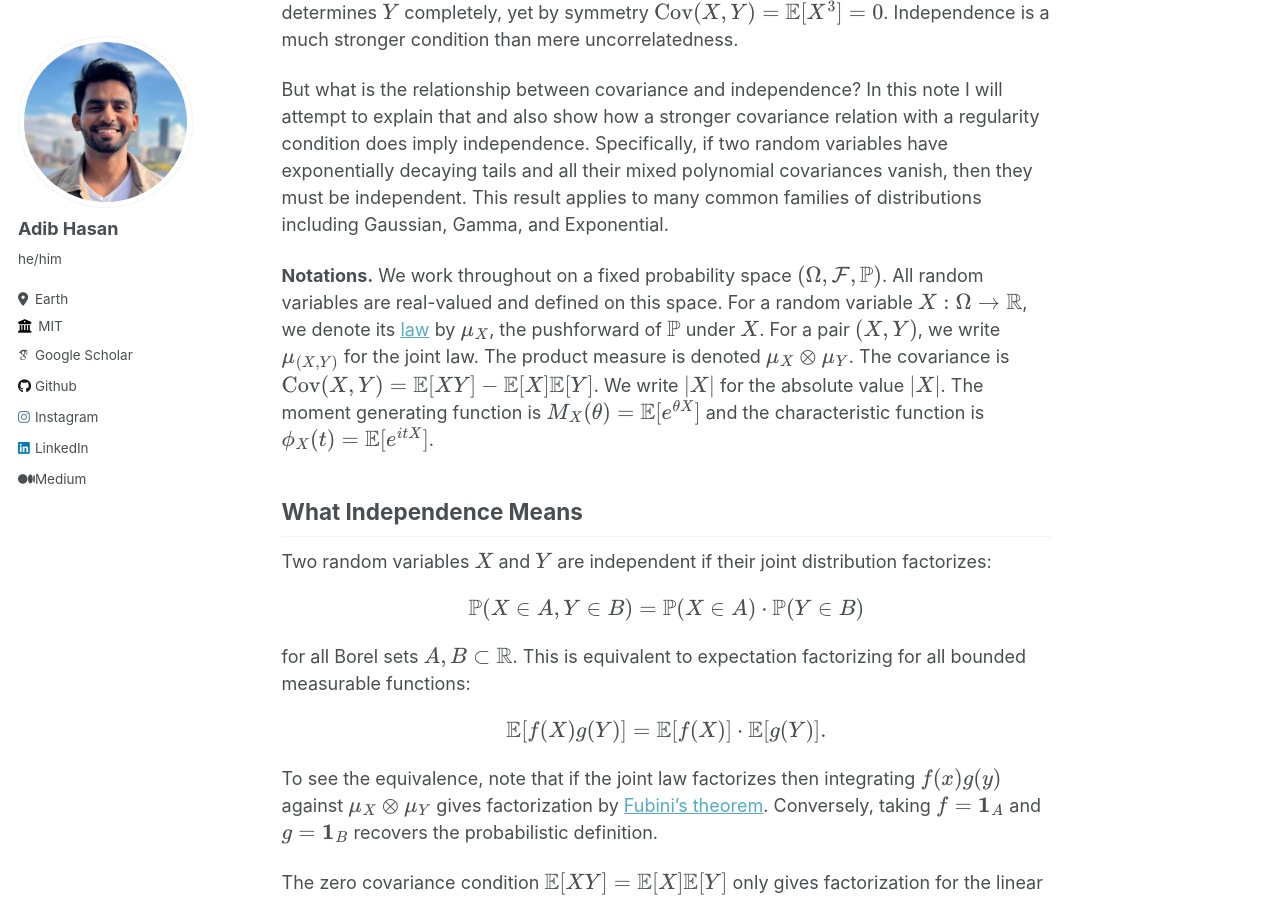
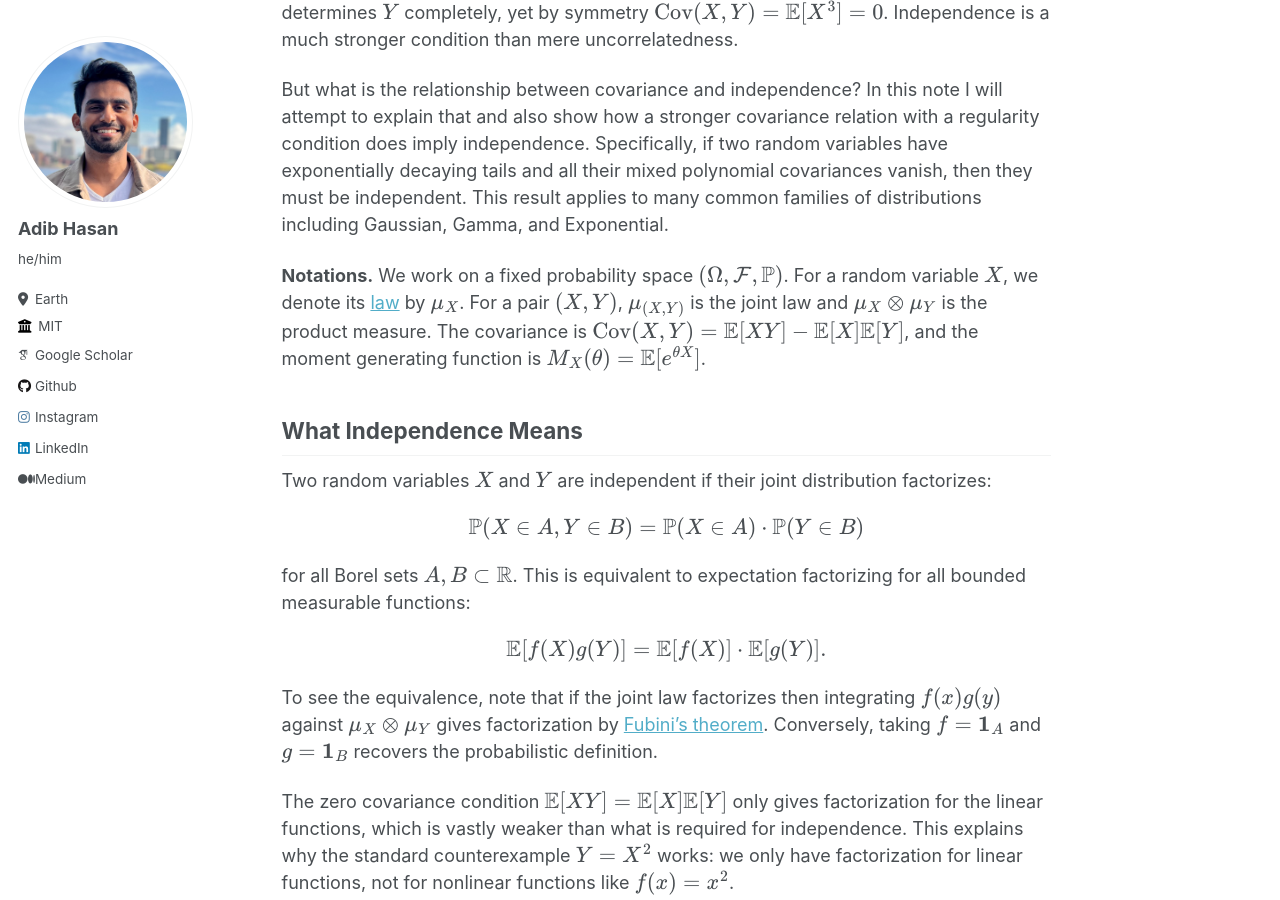
Before and after one commit to Neehan/neehan.github.io, a Jekyll site: the page built from _blog/no-corr-to-independence.md, in a window 1280 px wide and 900 px high, scrolled down 347 px. Built offline with Jekyll 4.4.1, drawn with Linux system fonts in a browser that asks for light colours; some web fonts are replaced.

Commit message:
fixed proof

```diff
--- a/_blog/no-corr-to-independence.md
+++ b/_blog/no-corr-to-independence.md
@@ -14,7 +14,7 @@ It is a well-known fact in probability that zero correlation does not always imp
 
 But what is the relationship between covariance and independence? In this note I will attempt to explain that and also show how a stronger covariance relation with a regularity condition does  imply independence. Specifically, if two random variables have exponentially decaying tails and all their mixed polynomial covariances vanish, then they must be independent. This result applies to many common families of distributions including Gaussian, Gamma, and Exponential.
 
-**Notations.** We work throughout on a fixed probability space $(\Omega,\mathcal F,\mathbb P)$. All random variables are real-valued and defined on this space. For a random variable $X:\Omega\to\mathbb R$, we denote its [law](https://en.wikipedia.org/wiki/Probability_distribution) by $\mu\_X$, the pushforward of $\mathbb P$ under $X$. For a pair $(X,Y)$, we write $\mu\_{(X,Y)}$ for the joint law. The product measure is denoted $\mu\_X \otimes \mu\_Y$. The covariance is $\operatorname{Cov}(X,Y) = \mathbb E[XY] - \mathbb E[X]\mathbb E[Y]$. We write $\|X\|$ for the absolute value $\|X\|$. The moment generating function is $M\_X(\theta) = \mathbb E[e^{\theta X}]$ and the characteristic function is $\phi\_X(t) = \mathbb E[e^{itX}]$.
+**Notations.** We work on a fixed probability space $(\Omega,\mathcal F,\mathbb P)$. For a random variable $X$, we denote its [law](https://en.wikipedia.org/wiki/Probability_distribution) by $\mu\_X$. For a pair $(X,Y)$, $\mu\_{(X,Y)}$ is the joint law and $\mu\_X \otimes \mu\_Y$ is the product measure. The covariance is $\operatorname{Cov}(X,Y) = \mathbb E[XY] - \mathbb E[X]\mathbb E[Y]$, and the moment generating function is $M\_X(\theta) = \mathbb E[e^{\theta X}]$.
 
 ## What Independence Means
 
```
